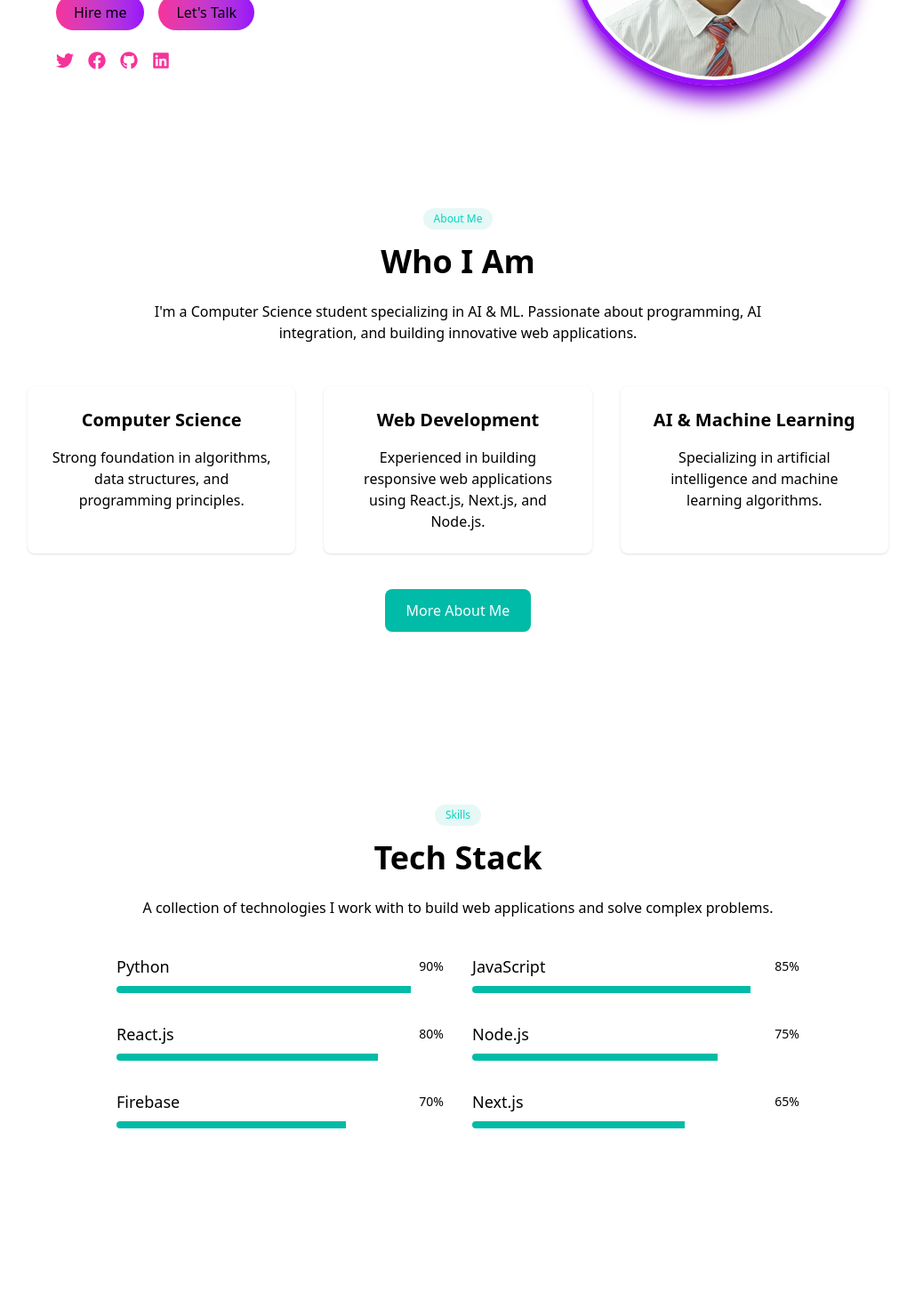
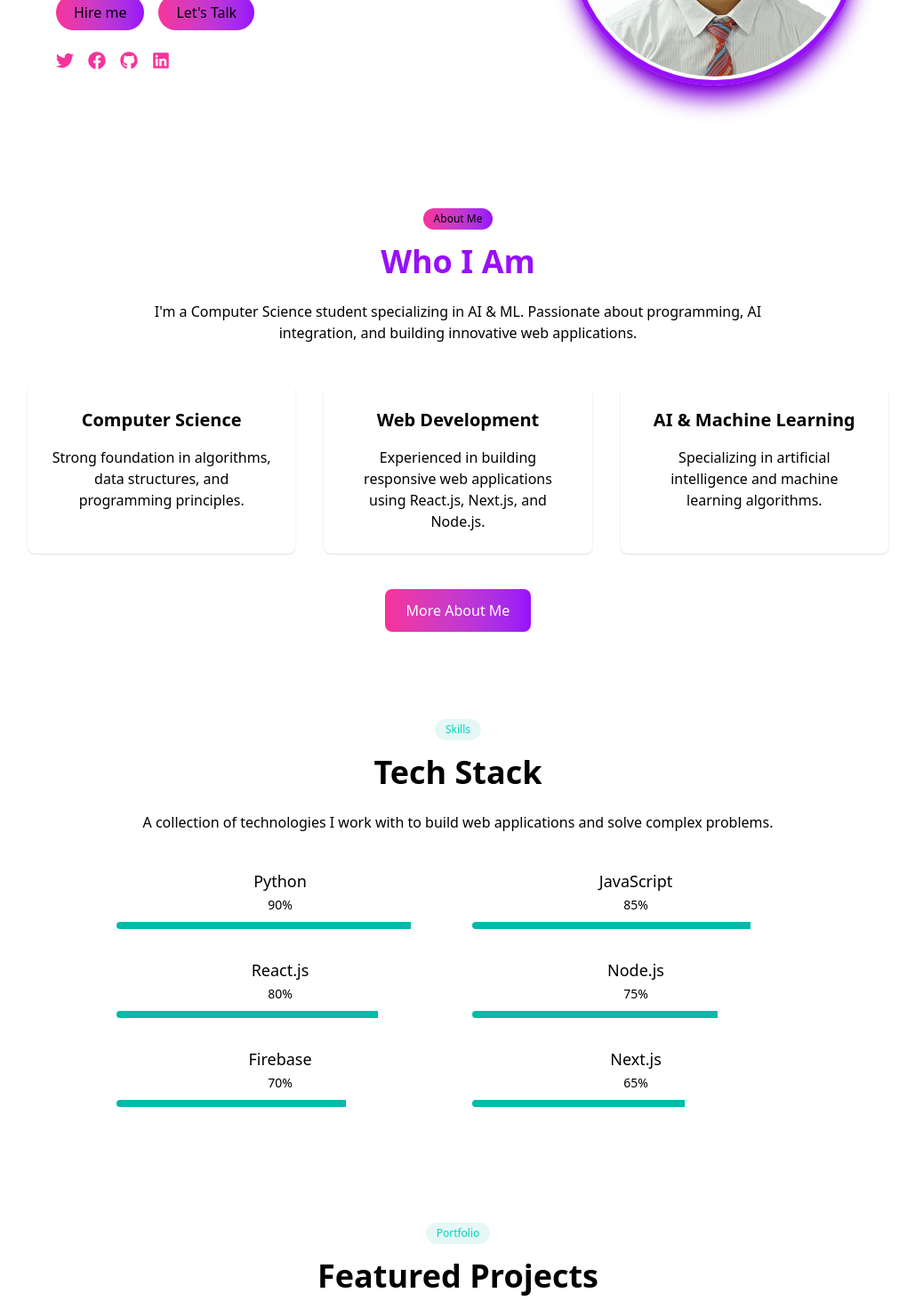
Before and after one commit to Sarthak-Adk/portfolio, a React (Vite) app: page / in a window 1280 px wide. Shown: the part 380-1842 px from the top of the page at 89% size, without its empty margins (125-1154 px from the left). Built offline with nearby package versions, Linux system fonts and the light colour scheme.

Commit message:
adjusting color theme

```diff
--- a/src/Pages/Index.jsx
+++ b/src/Pages/Index.jsx
@@ -49,14 +49,14 @@ const Index = () => {
       <Home />
 
       {/* About Section */}
-      <section className="py-24 bg-secondary/50">
+      <section className="pt-24 bg-secondary/50">
         <div className="container mx-auto px-4 text-center">
           <motion.span
             initial={{ opacity: 0, y: 20 }}
             whileInView={{ opacity: 1, y: 0 }}
             viewport={{ once: true }}
             transition={{ duration: 0.4 }}
-            className="inline-block py-1 px-3 rounded-full text-xs font-medium bg-teal-500/10 text-teal-400 mb-4"
+            className="inline-block py-1 px-3 rounded-full text-xs font-medium bg-gradient-to-r from-pink-500 to-purple-600 mb-4"
           >
             About Me
           </motion.span>
@@ -66,7 +66,7 @@ const Index = () => {
             whileInView={{ opacity: 1, y: 0 }}
             viewport={{ once: true }}
             transition={{ duration: 0.5 }}
-            className="text-4xl font-bold mb-6"
+            className="text-4xl font-bold text-purple-600 mb-6"
           >
             Who I Am
           </motion.h2>
@@ -81,7 +81,7 @@ const Index = () => {
             I'm a Computer Science student specializing in AI & ML. Passionate about programming, AI integration, and building innovative web applications.
           </motion.p>
 
-          <div className="grid grid-cols-1 md:grid-cols-3 gap-8">
+          <div className="dark:text-black grid grid-cols-1 md:grid-cols-3 gap-8 ">
             {[
               {
                 title: "Computer Science",
@@ -119,7 +119,7 @@ const Index = () => {
           >
             <Link
               to="/about"
-              className="inline-flex items-center px-6 py-3 bg-teal-500 text-white rounded-lg font-medium hover:bg-opacity-90 transition-all"
+              className="inline-flex items-center px-6 py-3 bg-gradient-to-r from-pink-500 to-purple-600 text-white rounded-lg font-medium hover:bg-opacity-90 transition-all"
             >
               More About Me
             </Link>
@@ -128,7 +128,7 @@ const Index = () => {
       </section>
 
       {/* Tech Stack Section */}
-      <section className="py-24">
+      <section className="pt-24 pb-32 bg-secondary/50" id="skills">
         <div className="container mx-auto px-4 text-center">
           <motion.span
             initial={{ opacity: 0, y: 20 }}
@@ -160,7 +160,7 @@ const Index = () => {
             A collection of technologies I work with to build web applications and solve complex problems.
           </motion.p>
 
-          <div className="grid grid-cols-1 md:grid-cols-2 gap-8 max-w-3xl mx-auto">
+          <div className=" grid grid-cols-1  md:grid-cols-2 gap-8 max-w-3xl mx-auto">
             {techStack.map((tech, index) => (
               <motion.div
                 key={tech.name}
@@ -169,7 +169,7 @@ const Index = () => {
                 viewport={{ once: true }}
                 transition={{ duration: 0.4, delay: index * 0.1 }}
               >
-                <div className="flex justify-between items-center mb-2">
+                <div className="flexjustify-between items-center mb-2">
                   <h3 className="text-lg font-medium">{tech.name}</h3>
                   <span className="text-sm text-muted-foreground">{tech.proficiency}%</span>
                 </div>
@@ -186,7 +186,7 @@ const Index = () => {
       </section>
 
       {/* Featured Projects */}
-      <section className="py-24 bg-secondary/50" id="projects">
+      <section className="  bg-secondary/50" id="projects">
         <div className="container mx-auto px-4 text-center">
           <motion.span
             initial={{ opacity: 0, y: 20 }}
@@ -218,7 +218,7 @@ const Index = () => {
             A selection of my recent web development and programming projects.
           </motion.p>
 
-          <div className="grid grid-cols-1 md:grid-cols-3 gap-8">
+          <div className="grid grid-cols-1 md:grid-cols-3 gap-8 dark:text-black ">
             {featuredProjects.map((project, i) => (
               <motion.div
                 key={project.title}
@@ -228,14 +228,14 @@ const Index = () => {
                 transition={{ duration: 0.5, delay: i * 0.2 }}
                 className="bg-white rounded-lg overflow-hidden shadow"
               >
-                <div className="h-48 overflow-hidden">
+                <div className="h-48  overflow-hidden">
                   <img
                     src={project.image}
                     alt={project.title}
                     className="w-full h-full object-cover transition-transform duration-500 hover:scale-110"
                   />
                 </div>
-                <div className="p-6 text-left">
+                <div className="p-6 text-left ">
                   <h3 className="text-xl font-semibold mb-2">{project.title}</h3>
                   <p className="text-muted-foreground mb-4">{project.description}</p>
                   <div className="flex flex-wrap gap-2 mb-6">
```
